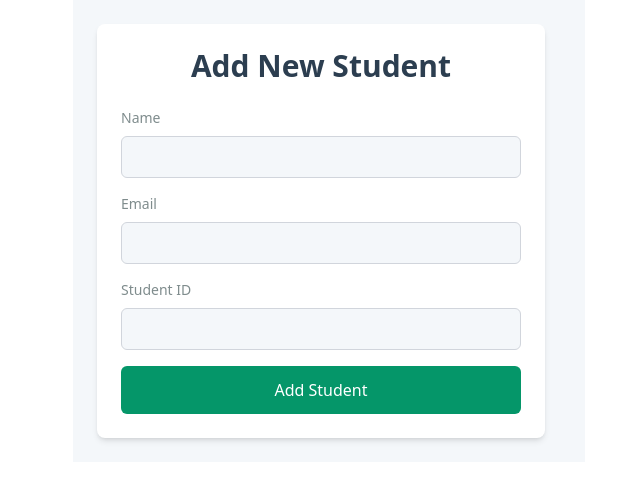
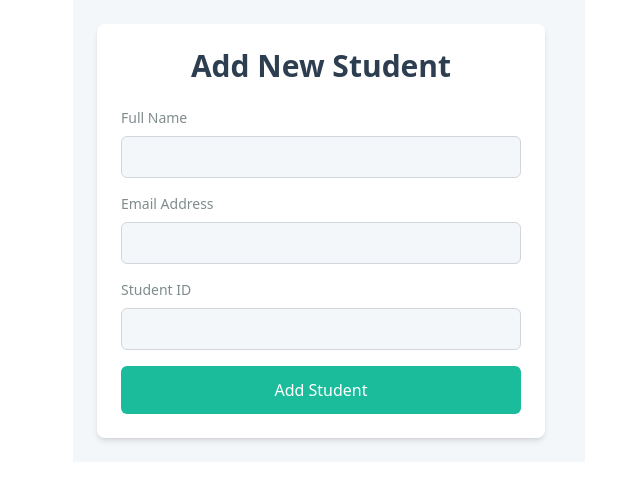
Before and after one commit to DeviSreePrasanth/LMS, a React (Vite) app in the folder client/: page /librarian/addstudent in a window 1280 px wide. Shown: the top 484 px of the page, without its empty margins (311-951 px from the left). Built offline with nearby package versions, Linux system fonts and the light colour scheme.

Commit message:
add student

```diff
--- a/client/src/pages/librarian/AddStudent.jsx
+++ b/client/src/pages/librarian/AddStudent.jsx
@@ -3,7 +3,7 @@ import axios from 'axios';
 import { motion } from 'framer-motion';
 import { useNavigate } from 'react-router-dom';
 
-const AddStudent = ({ setActiveSection }) => { // Added setActiveSection prop for consistency with dashboard navigation
+const AddStudent = ({ setActiveSection }) => {
   const [formData, setFormData] = useState({
     name: '',
     email: '',
@@ -24,28 +24,26 @@ const AddStudent = ({ setActiveSection }) => { // Added setActiveSection prop fo
     setSuccess(null);
 
     try {
-      const response = await axios.post('https://lms-o44p.onrender.com/api/students', formData);
+      await axios.post('https://lms-o44p.onrender.com/api/students', formData);
       setSuccess('Student added successfully!');
       setFormData({ name: '', email: '', studentId: '' });
-      // Redirect to students section after 2 seconds (consistent with dashboard navigation)
       setTimeout(() => setActiveSection ? setActiveSection('students') : navigate('/students'), 2000);
     } catch (err) {
       setError(err.response?.data?.message || 'Failed to add student');
     }
   };
 
-  // Librarian-specific color palette (matching AddBook)
   const palette = {
-    primary: '#2c3e50', // Dark blue-gray for headers and text
-    accent: '#1abc9c',  // Teal for highlights
-    muted: '#7f8c8d',   // Muted gray for secondary text
-    bg: '#f4f7fa',      // Light gray background
-    headerBg: '#1f2937', // Darker gray (unused here but kept for consistency)
+    primary: '#2c3e50',
+    accent: '#1abc9c',
+    muted: '#7f8c8d',
+    bg: '#f4f7fa',
+    headerBg: '#1f2937',
   };
 
   return (
     <motion.div
-      className="p-6 bg-[#f4f7fa] max-w-lg mx-auto" // Adjusted to match AddBook: reduced distance from top
+      className="p-6 bg-[#f4f7fa] max-w-lg mx-auto"
       initial={{ opacity: 0, y: 20 }}
       animate={{ opacity: 1, y: 0 }}
       transition={{ duration: 0.6, ease: 'easeInOut' }}
@@ -57,10 +55,9 @@ const AddStudent = ({ setActiveSection }) => { // Added setActiveSection prop fo
         {success && <p className="text-[#1abc9c] text-center mb-4">{success}</p>}
 
         <form onSubmit={handleSubmit} className="space-y-4">
-          {/* Name */}
           <div>
             <label htmlFor="name" className="block text-[#7f8c8d] text-sm font-medium mb-2">
-              Name
+              Full Name
             </label>
             <input
               type="text"
@@ -72,11 +69,9 @@ const AddStudent = ({ setActiveSection }) => { // Added setActiveSection prop fo
               required
             />
           </div>
-
-          {/* Email */}
           <div>
             <label htmlFor="email" className="block text-[#7f8c8d] text-sm font-medium mb-2">
-              Email
+              Email Address
             </label>
             <input
               type="email"
@@ -88,8 +83,6 @@ const AddStudent = ({ setActiveSection }) => { // Added setActiveSection prop fo
               required
             />
           </div>
-
-          {/* Student ID */}
           <div>
             <label htmlFor="studentId" className="block text-[#7f8c8d] text-sm font-medium mb-2">
               Student ID
@@ -104,11 +97,9 @@ const AddStudent = ({ setActiveSection }) => { // Added setActiveSection prop fo
               required
             />
           </div>
-
-          {/* Submit Button */}
           <motion.button
             type="submit"
-            className="w-full bg-[#059669] hover:bg-[#047857] text-white p-3 rounded-md transition duration-200"
+            className="w-full bg-[#1abc9c] hover:bg-[#16a085] text-white p-3 rounded-md transition duration-200"
             whileHover={{ scale: 1.05 }}
             whileTap={{ scale: 0.95 }}
           >
```
